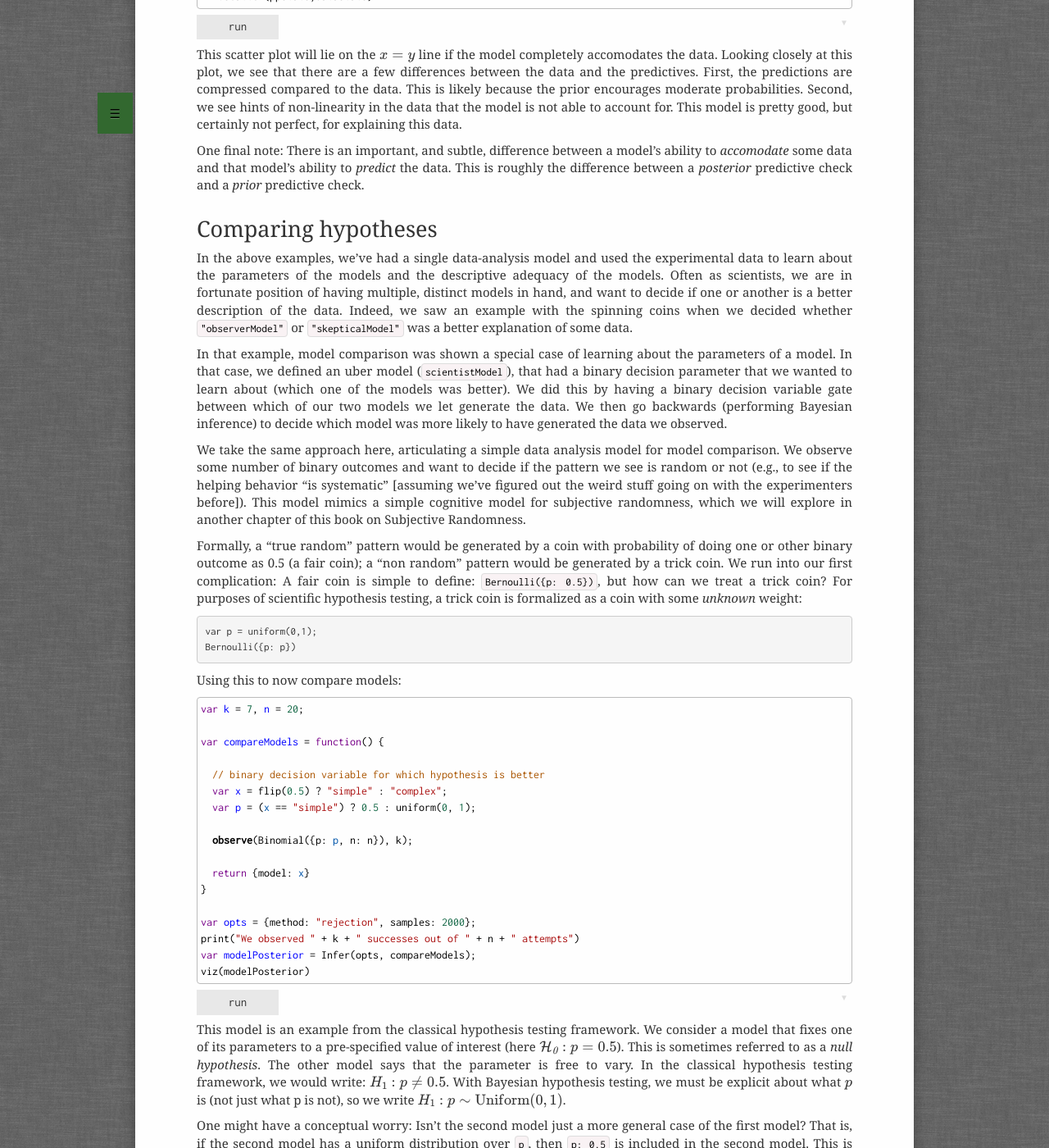
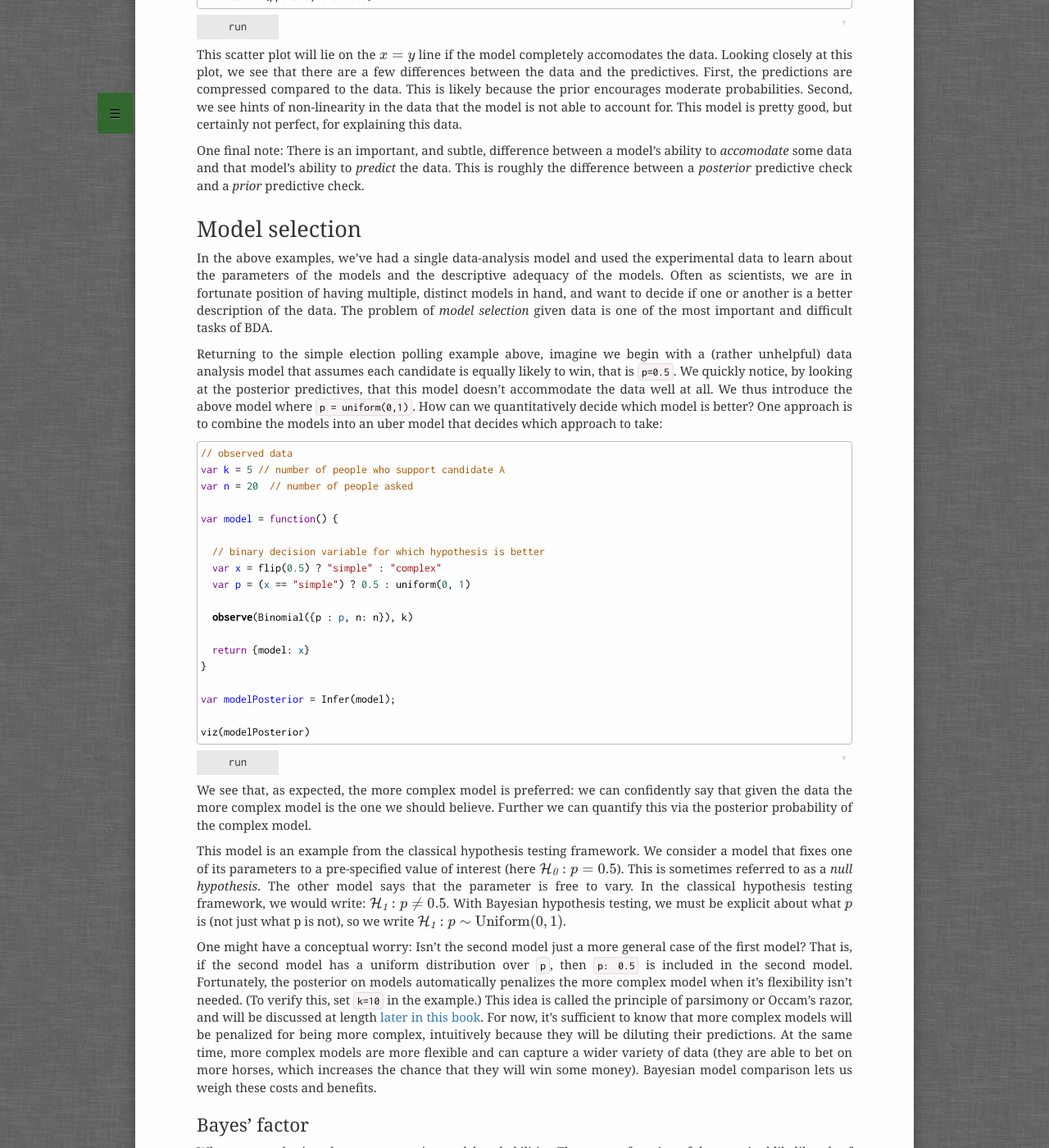
Before and after one commit to probmods/probmods2, a Jekyll site: the page built from chapters/bayesian-data-analysis.md, in a window 1280 px wide and 1400 px high, scrolled down 5511 px. Shown: the whole window at 82% size. Built offline with Jekyll 4.4.1, drawn with Linux system fonts in a browser that asks for light colours; formulas are drawn with MathJax 3; a script that is not in the unit is left out; some of the changed text lies outside the part shown.

Commit message:
more cleaning of bda

```diff
--- a/chapters/bayesian-data-analysis.md
+++ b/chapters/bayesian-data-analysis.md
@@ -272,7 +272,7 @@
 -->
 
 
-Bayesian data analysis (BDA) is a general-purpose approach to making sense of data. A BDA model is an explicit hypotheses about the generative process behind the experimental data -- where did teh observed data come from?
+Bayesian data analysis (BDA) is a general-purpose approach to making sense of data. A BDA model is an explicit hypotheses about the generative process behind the experimental data -- where did the observed data come from?
 For instance, the hypothesis that data from two experimental conditions came from two *different* distributions.
 After making explicit hypotheses, Bayesian inference can be used to *invert* the model: go from experimental data to updated beliefs about the hypotheses.
 
@@ -339,23 +339,18 @@
 viz.marginals(posterior)
 ~~~~
 
-
 Notice that some plots densities and others bar graphs. This is because the data space for this experiment is counts, while the parameter space is continuous.
 What can we conclude intuitively from examining these plots?
 First, because prior differs from posterior (both parameters and predictives), the evidence has changed our beliefs.
 Second, the posterior predictive assigns quite high probability to the true data, suggesting that the model considers the data "reasonable".
-Finally, after oberving the data, we conclude the true proportion of people supporting Candidate A is quite low -- around 0.09, or anyhow somewhere between 0.0 and 0.15.
+Finally, after observing the data, we conclude the true proportion of people supporting Candidate A is quite low -- around 0.09, or anyhow somewhere between 0.0 and 0.15.
 Check your understanding by trying other data sets, varying both `k` and `n`.
 
-<!-- 2. Try different priors on `p`, by changing `p = uniform(0, 1)` to `p = beta(10,10)`, `beta(1,5)` and `beta(0.1,0.1)`. Use the figures produced to understand the assumptions these priors capture, and how they interact with the same data to produce posterior inferences and predictions.
-
-3. Predictive distributions are not restricted to exactly the same experiment as the observed data, and can be used in the context of any experiment where the inferred model parameters make predictions. In the current simple binomial setting, for example, predictive distributions could be found by an experiment that is different because it has `n' != n` observations. Change the model to implement an example of this.
- -->
 
 ## Quantifying claims about parameters
 
 How can we quantify a claim like "the true parameter is low"?
-One posibility is to compute the *mean* or *expected value* of the parameter, which is mathematically given by $$\int x p(x) dx$$ for a posterior distribution $$p(x)$$. In WebPPL this can be computed via  `expectation(d)` for a distribution `d`. Thus in the above election example we could:
+One possibility is to compute the *mean* or *expected value* of the parameter, which is mathematically given by $$\int x\cdot p(x) dx$$ for a posterior distribution $$p(x)$$. In WebPPL this can be computed via  `expectation(d)` for a distribution `d`. Thus in the above election example we could:
 
 ~~~~
 // observed data
@@ -387,7 +382,7 @@
 ~~~~
 
 This tells us that the mean is about 0.09. This can be a very useful way to summarize a posterior, but it eliminates crucial information about how *confident* we are in this mean.
-A coherent way to summarize our confidence is by exploring the probability that the parameter lies within a given interval. Conversely, an interval that the parameter lies in with high probability (say 90%) is called a *credible interval* (CI). Let's explore credible intervals for the parameter in teh above model:
+A coherent way to summarize our confidence is by exploring the probability that the parameter lies within a given interval. Conversely, an interval that the parameter lies in with high probability (say 90%) is called a *credible interval* (CI). Let's explore credible intervals for the parameter in the above model:
 
 ~~~~
 // observed data
@@ -426,7 +421,7 @@
 
 ## Example: logistic regression
 
-Now imagine you are a pollster who is interested in the effect of age on voting tendency. You run the same poll, but you are carefull to recruit people in their 20's, 30's, etc. We can analyze this data by assuming there is an underlying linear relationship between age and voting tendency. However since our data are Boolean (or if we aggregate, the count of people in eahc age group who will vote for candidate A), we must use a function to link from real numbers to the range [0,1]. The logistic function is a common way to do so.
+Now imagine you are a pollster who is interested in the effect of age on voting tendency. You run the same poll, but you are careful to recruit people in their 20's, 30's, etc. We can analyze this data by assuming there is an underlying linear relationship between age and voting tendency. However since our data are Boolean (or if we aggregate, the count of people in each age group who will vote for candidate A), we must use a function to link from real numbers to the range [0,1]. The logistic function is a common way to do so.
 
 ~~~~
 var data = [{age: 20, n:20, k:1},
@@ -461,12 +456,12 @@
 ## Posterior prediction and model checking
 
 The posterior predictive distribution describes what data you should expect to see, given the model you've assumed and the data you've collected so far.
-If the model is able to desribe the data you've collected, then the model shouldn't be surprised if you got the same data by running the experiment again.
+If the model is able to describe the data you've collected, then the model shouldn't be surprised if you got the same data by running the experiment again.
 That is, the most likely data for your model after observing your data should be the data you observed.
 It is natural then to use the posterior predictive distribution to examine the descriptive adequacy of a model.
 If these predictions do not match the data *already seen* (i.e., the data used to arrive at the posterior distribution over parameters), the model is descriptively inadequate.
 
-A common way to check whether the posterior predictive matches the data, imaginatively called a *posterior predictive check*, is to plot some statistics of your data vs the expectation of these statistics according to the predictive. Ket's do this for the number of votes in each age group:
+A common way to check whether the posterior predictive matches the data, imaginatively called a *posterior predictive check*, is to plot some statistics of your data vs the expectation of these statistics according to the predictive. Let's do this for the number of votes in each age group:
 
 ~~~~
 var data = [{age: 20, n:20, k:1},
@@ -606,64 +601,54 @@
 
 
 
-# Comparing hypotheses
+# Model selection
 
 In the above examples, we've had a single data-analysis model and used the experimental data to learn about the parameters of the models and the descriptive adequacy of the models.
 Often as scientists, we are in fortunate position of having multiple, distinct models in hand, and want to decide if one or another is a better description of the data.
-Indeed, we saw an example with the spinning coins when we decided whether `"observerModel"` or  `"skepticalModel"` was a better explanation of some data.
+The problem of *model selection* given data is one of the most important and difficult tasks of BDA.
 
-In that example, model comparison was shown a special case of learning about the parameters of a model.
-In that case, we defined an uber model (`scientistModel`), that had a binary decision parameter that we wanted to learn about (which one of the models was better).
-We did this by having a binary decision variable gate between which of our two models we let generate the data.
-We then go backwards (performing Bayesian inference) to decide which model was more likely to have generated the data we observed.
-
-We take the same approach here, articulating a simple data analysis model for model comparison.
-We observe some number of binary outcomes and want to decide if the pattern we see is random or not (e.g., to see if the helping behavior "is systematic" [assuming we've figured out the weird stuff going on with the experimenters before]).
-This model mimics a simple cognitive model for subjective randomness, which we will explore in another chapter of this book on Subjective Randomness.
-
-Formally, a "true random" pattern would be generated by a coin with probability of doing one or other binary outcome as 0.5 (a fair coin); a "non random" pattern would be generated by a trick coin.
-We run into our first complication: A fair coin is simple to define: `Bernoulli({p: 0.5})`, but how can we treat a trick coin?
-For purposes of scientific hypothesis testing, a trick coin is formalized as a coin with some *unknown* weight:
-
-~~~~ norun
-var p = uniform(0,1);
-Bernoulli({p: p})
-~~~~
-
-Using this to now compare models:
+Returning to the simple election polling example above, imagine we begin with a (rather unhelpful) data analysis model that assumes each candidate is equally likely to win, that is `p=0.5`. We quickly notice, by looking at the posterior predictives, that this model doesn't accommodate the data well at all. We thus introduce the above model where `p = uniform(0,1)`. How can we quantitatively decide which model is better? One approach is to combine the models into an uber model that
+ decides which approach to take:
 
 ~~~~
-var k = 7, n = 20;
+// observed data
+var k = 5 // number of people who support candidate A
+var n = 20  // number of people asked
 
-var compareModels = function() {
+var model = function() {
 
   // binary decision variable for which hypothesis is better
-  var x = flip(0.5) ? "simple" : "complex";
-  var p = (x == "simple") ? 0.5 : uniform(0, 1);
+  var x = flip(0.5) ? "simple" : "complex"
+  var p = (x == "simple") ? 0.5 : uniform(0, 1)
 
-  observe(Binomial({p: p, n: n}), k);
+  observe(Binomial({p : p, n: n}), k)
 
   return {model: x}
 }
 
-var opts = {method: "rejection", samples: 2000};
-print("We observed " + k + " successes out of " + n + " attempts")
-var modelPosterior = Infer(opts, compareModels);
+var modelPosterior = Infer(model);
+
 viz(modelPosterior)
 ~~~~
+
+We see that, as expected, the more complex model is preferred: we can confidently say that given the data the more complex model is the one we should believe. Further we can quantify this via the posterior probability of the complex model.
 
 This model is an example from the classical hypothesis testing framework.
 We consider a model that fixes one of its parameters to a pre-specified value of interest (here $$\mathcal{H_0} : p = 0.5$$).
 This is sometimes referred to as a *null hypothesis*.
 The other model says that the parameter is free to vary.
-In the classical hypothesis testing framework, we would write: $${H_1} : p \neq 0.5$$.
-With Bayesian hypothesis testing, we must be explicit about what $$p$$ is (not just what p is not), so we write $${H_1} : p \sim \text{Uniform}(0, 1) $$.
+In the classical hypothesis testing framework, we would write: $$\mathcal{H_1} : p \neq 0.5$$.
+With Bayesian hypothesis testing, we must be explicit about what $$p$$ is (not just what p is not), so we write $$\mathcal{H_1} : p \sim \text{Uniform}(0, 1) $$.
 
 One might have a conceptual worry: Isn't the second model just a more general case of the first model?
 That is, if the second model has a uniform distribution over `p`, then `p: 0.5` is included in the second model.
-This is what's called a *nested model*.
+Fortunately, the posterior on models automatically penalizes the more complex model when it's flexibility isn't needed. (To verify this, set `k=10` in the example.)
+This idea is called the principle of parsimony or Occam's razor, and will be discussed at length [later in this book](occams-razor).
+For now, it's sufficient to know that more complex models will be penalized for being more complex, intuitively because they will be diluting their predictions.
+At the same time, more complex models are more flexible and can capture a wider variety of data (they are able to bet on more horses, which increases the chance that they will win some money).
+Bayesian model comparison lets us weigh these costs and benefits.
 
-Shouldn't the more general model always be better?
+<!--
 If we're at a track, and you bet on horse A, and I bet on horse A and B, aren't I strictly in a better position than you?
 The answer is no, and the reason has to do with our metric for winning.
 Intuitively, we don't care whether your horse won or not, but how much money you win.
@@ -673,66 +658,66 @@
 So my act of betting on horse A and horse B actually requires me to split my money (say, betting 50 / 50 on each).
 On the other hand, you put all your money on horse A (100 on A, 0 on B).
 If A wins, you will gain more money because you put more money down.
+-->
 
-This idea is called the principle of parsimony or Occam's razor, and will be discussed at length later in this book.
-For now, it's sufficient to know that more complex models will be penalized for being more complex, intuitively because they will be diluting their predictions.
-At the same time, more complex models are more flexible and can capture a wider variety of data (they are able to bet on more horses, which increases the chance that they will win some money).
-Bayesian model comparison lets us weigh these costs and benefits.
+
 
 
 ## Bayes' factor
 
-What we are plotting above are **posterior model probabilities**.
+What we are plotting above are *posterior model probabilities*.
 These are a function of the marginal likelihoods of the data under each hypothesis and the prior model probabilities (here, defined to be equal: `flip(0.5)`).
 Sometimes, scientists feel a bit strange about reporting values that are based on prior model probabilities (what if scientists have different priors as to the relative plausibility of the hypotheses?) and so often report the ratio of marginal likelihoods, a quantity known as a *Bayes Factor*.
 
 Let's compute the Bayes' Factor, by computing the likelihood of the data under each hypothesis.
 
 ~~~~
-var k = 7, n = 20;
+var k = 5, n = 20;
 
-var simpleLikelihood = Math.exp(Binomial({p: 0.5, n: n}).score(k))
+var simpleModel = Binomial({p: 0.5, n: n})
 
-var complexModel = Infer({method: "forward", samples: 10000}, function(){
+var complexModel = Infer(function(){
   var p = uniform(0, 1);
   return binomial(p, n)
 })
+
+var simpleLikelihood = Math.exp(simpleModel.score(k))
 var complexLikelihood = Math.exp(complexModel.score(k))
 
-var bayesFactor_01 = simpleLikelihood / complexLikelihood
-bayesFactor_01
+var bayesFactor = simpleLikelihood / complexLikelihood
+print( bayesFactor )
 ~~~~
 
 How does the Bayes Factor in this case relate to posterior model probabilities above?
+A short derivation shows that when the model priors are equal, the Bayes Factor has a simple relation to the model posterior.
 
-## Savage-Dickey method
+### Savage-Dickey method
 
-For this example, the Bayes factor can be obtained by integrating out the model parameter (using `Infer` with `{method: "forward"}`).
-However, it is not always easy to get good estimates of the two marginal probabilities.
-It turns out, the Bayes factor can also be obtained by considering *only* the more complex hypothesis ($$\mathcal{H}_1$$).
-What you do is look at the distribution over the parameter of interest (here, $$p$$) at the point of interest (here, $$p = 0.5$$).
-Dividing the probability density of the posterior by the density of the prior (of the parameter at the point of interest) also gives you the Bayes Factor!
-This perhaps surprising result was described by Dickey and Lientz (1970), and they attribute it to Leonard "Jimmie" Savage.
+Sometimes the Bayes factor can be obtained by computing marginal likelihoods directly. (As in the example, where we marginalize over the model parameter using `Infer`.)
+However, it is sometimes hard to get *good* estimates of the two marginal probabilities.
+In the case where one model is a special case of the other, called *nested model comparison*, there is another option.
+The Bayes factor can also be obtained by considering *only* the more complex hypothesis, by looking at the distribution over the parameter of interest (here, $$p$$) at the point of interest (here, $$p = 0.5$$).
+Dividing the probability density of the posterior by the density of the prior (of the parameter at the point of interest)  gives you the Bayes Factor!
+This, perhaps surprising, result was described by Dickey and Lientz (1970), and they attribute it to Leonard "Jimmie" Savage.
 The method is called the *Savage-Dickey density ratio* and is widely used in experimental science.
-
 We would use it like so:
 
 ~~~~
-var k = 7, n = 20;
+var k = 5, n = 20;
 
-var complexModelPrior = Infer({method: "forward", samples: 10000}, function(){
+var complexModelPrior = Infer(function(){
   var p = uniform(0, 1);
   return p
 })
 
-var complexModelPosterior = Infer({method: "rejection", samples: 10000}, function(){
+var complexModelPosterior = Infer(function(){
   var p = uniform(0, 1);
   observe(Binomial({p: p, n: n}), k);
   return p
 })
 
-var savageDickeyDenomenator = expectation(complexModelPrior, function(x){return Math.abs(x-0.5)<0.05})
-var savageDickeyNumerator = expectation(complexModelPosterior, function(x){return Math.abs(x-0.5)<0.05})
+var savageDickeyDenomenator = expectation(complexModelPrior, function(x){return 0.45<x & x<0.55})
+var savageDickeyNumerator = expectation(complexModelPosterior, function(x){return 0.45<x & x<0.55})
 var savageDickeyRatio = savageDickeyNumerator / savageDickeyDenomenator
 print( savageDickeyRatio )
 ~~~~
@@ -743,7 +728,16 @@
 **Discuss difficulties with model comparison? (harmonic mean estimators, mcmc for likelihoods)**
 -->
 
-<!-- # Linking functions
+# BDA of cognitive models
+
+In this chapter we have described how we can use generative models of data to do data analysis.
+In the rest of this book we are largely interested in how we can build *cognitive models* by hypothesizing that people have generative models of the world and use them to interpret observations. That is, we view people as intuitive Bayesian statisticians, doing in their heads what scientists do in their notebooks.
+
+Of course when we, as scientists, try to test our cognitive models of people, we can do so using BDA! This leads to more complex models in which we have an "outer" Bayesian data analysis model and an "inner" Bayesian cognitive model.
+
+<!--
+  # Linking functions
+  #  include some discussion of contamination models and other standard BDA model idioms.
  -->
 
 
```
Also changed, not shown: other parts of chapters/bayesian-data-analysis.md (+2 -2 lines), readings/bayesian-data-analysis.md (+2 -0 lines).
